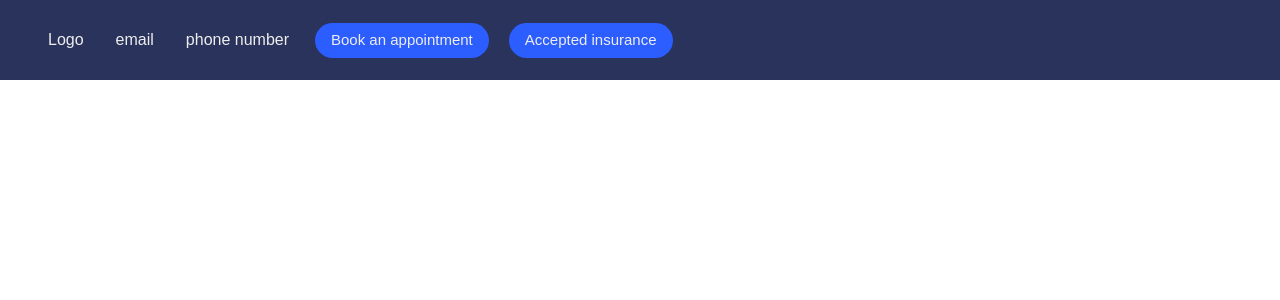
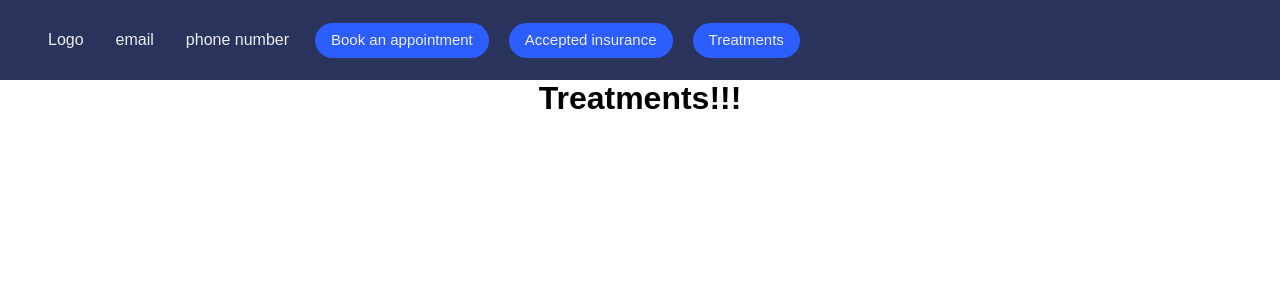
Before and after one commit to StrBoll/TampaBayMentalHealth, a React (Create React App) app: page /treatments in a window 1280 px wide. Shown: the top 300 px of the page. Built offline with nearby package versions, Linux system fonts and the light colour scheme.

Commit message:
treatment

```diff
--- a/src/App.js
+++ b/src/App.js
@@ -18,7 +18,7 @@ import { Carousel } from "./Carousel";
 import Loc1 from './location1.jsx';
 import Loc2 from './location2.jsx';
 import Loc3 from './location3.jsx';
-
+import Treatment from './Treatments.js';
 
 // Define your components...
 
@@ -46,6 +46,7 @@ function App() {
           <Route path="/location1" element={<Loc1 />} />
           <Route path="/location2" element={<Loc2 />} />
           <Route path="/location3" element={<Loc3 />} />
+          <Route path="/treatments" element={<Treatment />} />
           <Route path="/checkinsurance" element={<Checkinsurance />} />
           <Route path="/" element={
             <React.Fragment>
--- a/src/Particles.js
+++ b/src/Particles.js
@@ -71,7 +71,7 @@ const Particlebg = () => {
                             default: "bounce",
                         },
                         random: false,
-                        speed: 5,
+                        speed: 2.5,
                         straight: false,
                     },
                     number: {
@@ -93,7 +93,9 @@ const Particlebg = () => {
                 },
                 detectRetina: true,
 
-            }}
+
+            }
+        }
 
         />
          </div>
--- /dev/null
+++ b/src/Treatments.js
@@ -0,0 +1,17 @@
+import React from 'react';
+
+import MyApp from './bookingcomp';
+import Particlebg from './Particles';
+
+const Treatment = () => {
+  return (
+    <div>
+       <h1>Treatments!!!</h1>
+    </div>
+  );
+};
+
+
+
+
+export default Treatment;
--- a/src/location1.jsx
+++ b/src/location1.jsx
@@ -1,10 +1,9 @@
 import React from 'react';
 import './Locations.css'
-import Cal, { getCalApi } from "@calcom/embed-react";
-import { useEffect } from "react";
+
 import MyApp from './bookingcomp';
 import Particlebg from './Particles';
-import { Particle } from '@tsparticles/engine';
+
 const Loc1 = () => {
 
 
--- a/src/navbar.js
+++ b/src/navbar.js
@@ -25,6 +25,9 @@ function Navbar() {
         <div className="profbutton">
         <a href="/checkinsurance" class="checkinsurance-btn">Accepted insurance</a>
         </div>
+        <div className="profbutton">
+        <a href="/treatments" class="Treatments">Treatments</a>
+        </div>
         <button className="nav-btn nav-close-btn" onClick={showNavbar}>
             <FaTimes />
         </button>
```
